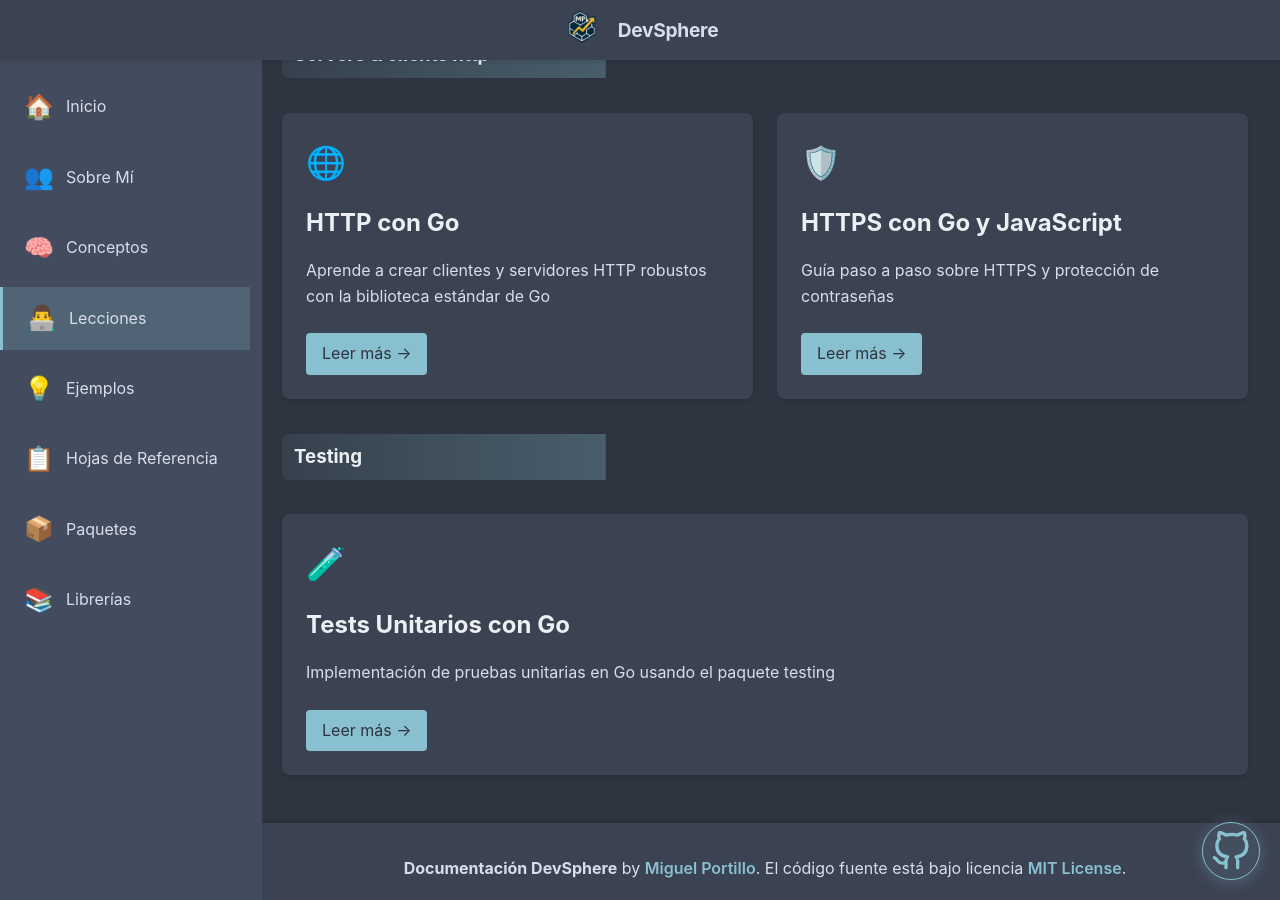
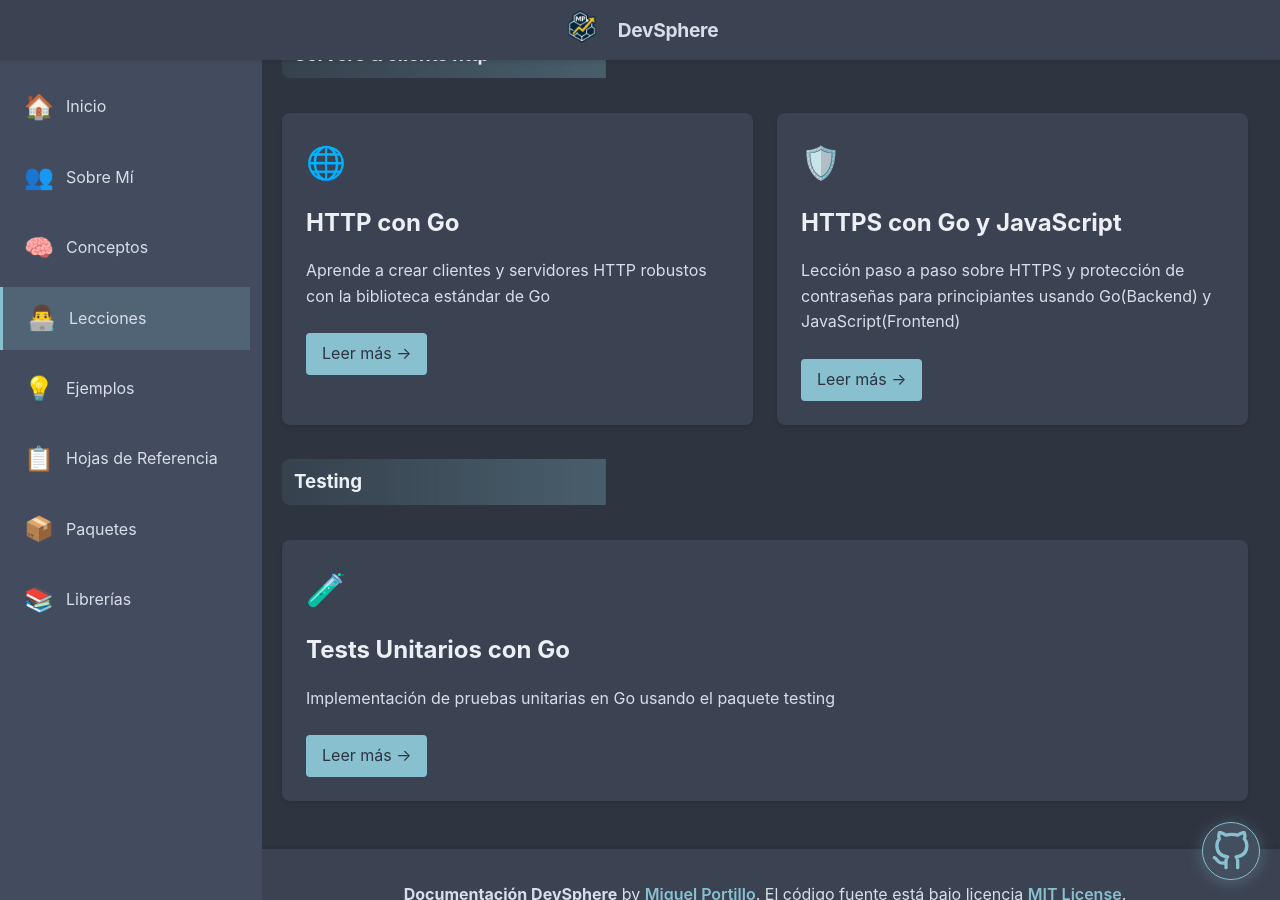
Before and after one commit to MiguelP-Dev/miguelp-dev.github.io, a Jekyll site: the page built from _pages/lessons.md, in a window 1280 px wide and 900 px high, scrolled down 2885 px. Built offline with Jekyll 4.4.1, drawn with Linux system fonts in a browser that asks for light colours.

Commit message:
update: mejoras al ultimo articulos sobre htttps y seguridad de contraseñas en las webapps

```diff
--- a/_pages/lessons/go/httpspasswordsec.md
+++ b/_pages/lessons/go/httpspasswordsec.md
@@ -1,8 +1,8 @@
 ---
 layout: default
 title: "HTTPS con Go y JavaScript"
-description: "Guía paso a paso sobre HTTPS y protección de contraseñas"
-permalink: /lessons/go/httpspasswordsec
+description: "Lección paso a paso sobre HTTPS y protección de contraseñas para principiantes usando Go(Backend) y JavaScript(Frontend)"
+permalink: /lessons/go/httpspasswordsec/
 category: lessons
 article: true
 subcategory: "servers & clients HTTP"
```
